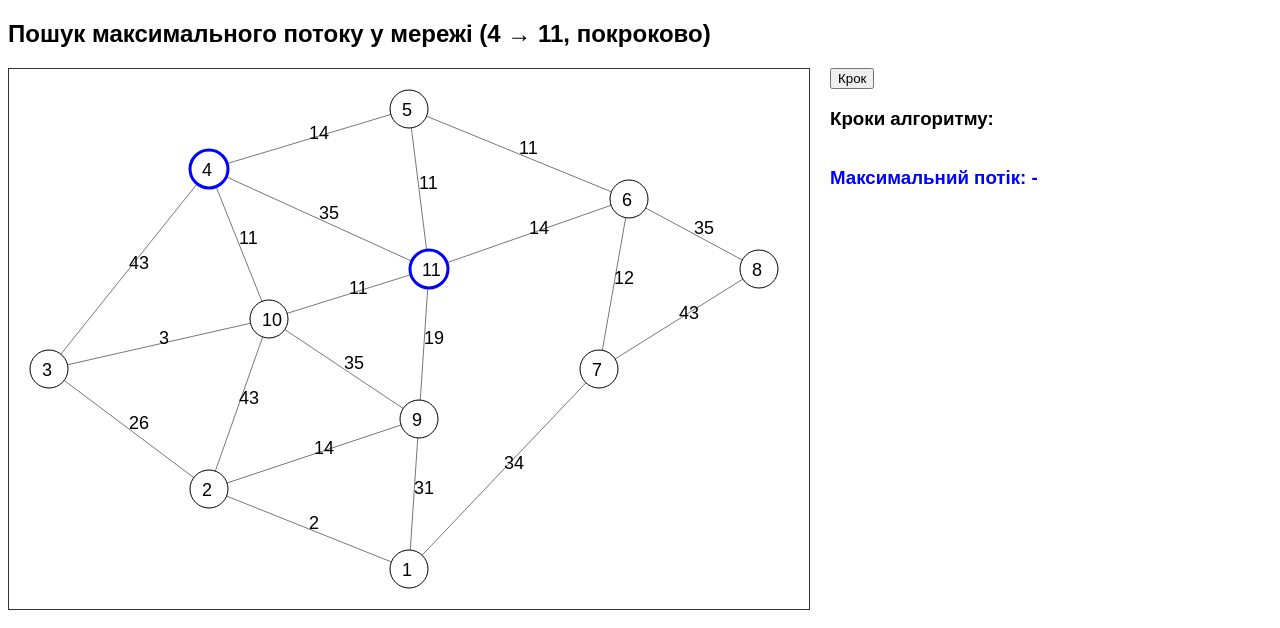
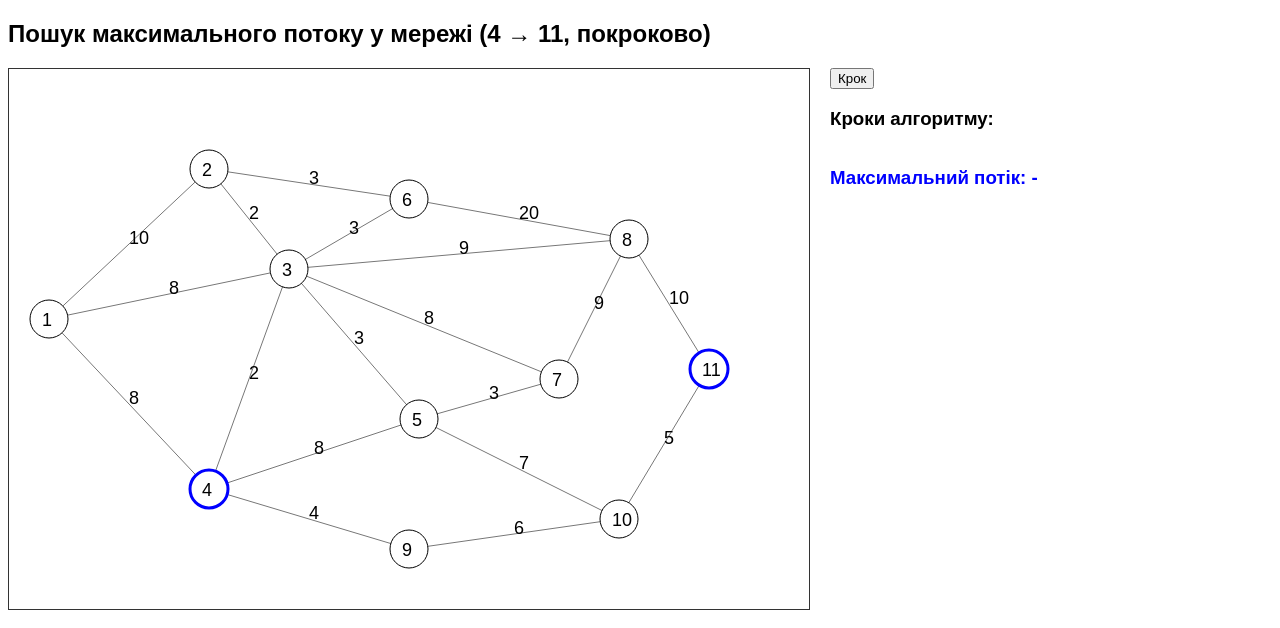
Before and after one commit to leeremihell/al-laba14, a plain HTML site: page index.html in a window 1280 px wide. Drawn offline with Linux system fonts and the light colour scheme.

Commit message:
Update index.html

```diff
--- a/index.html
+++ b/index.html
@@ -35,39 +35,38 @@ const xmlText = `
 <graph id="1">
 <title>Graph</title>
 <points>
-	<point id="1" x="400" y="500" />
-	<point id="2" x="200" y="420" />
-	<point id="3" x="40" y="300" />
-	<point id="4" x="200" y="100" />
-	<point id="5" x="400" y="40" />
-	<point id="6" x="620" y="130" />
-	<point id="7" x="590" y="300" />
-	<point id="8" x="750" y="200" />
-	<point id="9" x="410" y="350" />
-	<point id="10" x="260" y="250" />
-	<point id="11" x="420" y="200" />
+	<point id="1" x="40" y="250" />
+	<point id="2" x="200" y="100" />
+	<point id="3" x="280" y="200" />
+	<point id="4" x="200" y="420" />
+	<point id="5" x="410" y="350" />
+	<point id="6" x="400" y="130" />
+	<point id="7" x="550" y="310" />
+	<point id="8" x="620" y="170" />
+	<point id="9" x="400" y="480" />
+	<point id="10" x="610" y="450" />
+	<point id="11" x="700" y="300" />
 </points>
 <lines>
-	<line id="1" from="3" to="4" capacity="43" />
-	<line id="2" from="4" to="5" capacity="14" />
-	<line id="3" from="5" to="11" capacity="11" />
-	<line id="4" from="4" to="11" capacity="35" />
-	<line id="5" from="4" to="10" capacity="11" />
-	<line id="6" from="3" to="10" capacity="3" />
-	<line id="7" from="10" to="11" capacity="11" />
-	<line id="8" from="9" to="10" capacity="35" />
-	<line id="9" from="9" to="11" capacity="19" />
-	<line id="10" from="2" to="3" capacity="26" />
-	<line id="11" from="2" to="10" capacity="43" />
-	<line id="12" from="2" to="9" capacity="14" />
-	<line id="13" from="5" to="6" capacity="11" />
-	<line id="14" from="6" to="8" capacity="35" />
-	<line id="15" from="1" to="2" capacity="2" />
-	<line id="16" from="1" to="9" capacity="31" />
-	<line id="17" from="6" to="11" capacity="14" />
-	<line id="18" from="6" to="7" capacity="12" />
-	<line id="19" from="1" to="7" capacity="34" />
-	<line id="20" from="7" to="8" capacity="43" />
+	<line id="1" from="3" to="4" capacity="2" />
+	<line id="2" from="4" to="5" capacity="8" />
+	<line id="3" from="3" to="8" capacity="9" />
+	<line id="4" from="4" to="9" capacity="4" />
+	<line id="5" from="3" to="7" capacity="8" />
+	<line id="6" from="3" to="5" capacity="3" />
+	<line id="7" from="10" to="11" capacity="5" />
+	<line id="8" from="9" to="10" capacity="6" />
+	<line id="9" from="5" to="7" capacity="3" />
+	<line id="10" from="2" to="3" capacity="2" />
+	<line id="11" from="2" to="6" capacity="3" />
+	<line id="12" from="5" to="10" capacity="7" />
+	<line id="13" from="8" to="11" capacity="10" />
+	<line id="14" from="6" to="8" capacity="20" />
+	<line id="15" from="1" to="2" capacity="10" />
+	<line id="16" from="1" to="3" capacity="8" />
+	<line id="17" from="1" to="4" capacity="8" />
+	<line id="18" from="7" to="8" capacity="9" />
+	<line id="18" from="3" to="6" capacity="3" />
 </lines>
 </graph>
 </graph_data>
```
